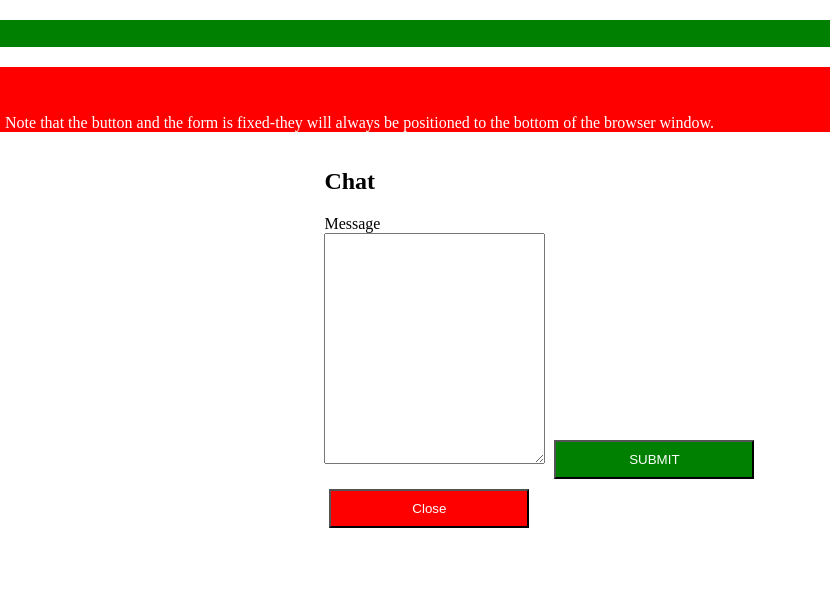
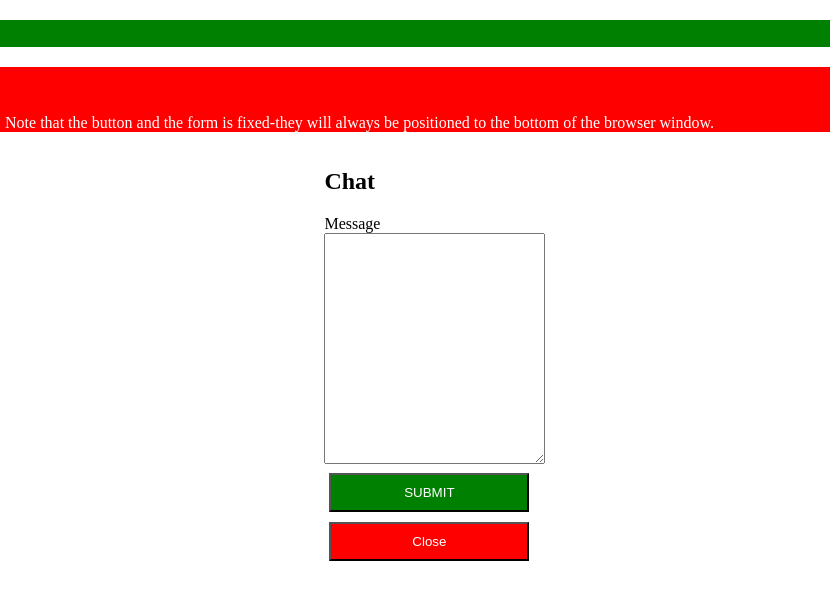
Before and after one commit to LordVader356/CHAT, a plain HTML site: page index.html in a window 1280 px wide. Shown: the full height of the page, 442-1280 px from the left. Drawn offline with Linux system fonts and the light colour scheme.

Commit message:
Update index.html

```diff
--- a/index.html
+++ b/index.html
@@ -47,7 +47,7 @@ background-color:red;
 <form>
 <h2>Chat</h2>
 Message<br>
-<textarea rows="15" cols="25"></textarea>
+<textarea rows="15" cols="25"></textarea><br>
 <button id="b1">SUBMIT</button><br>
 <button id="b2">Close</button>
 </form>
```
